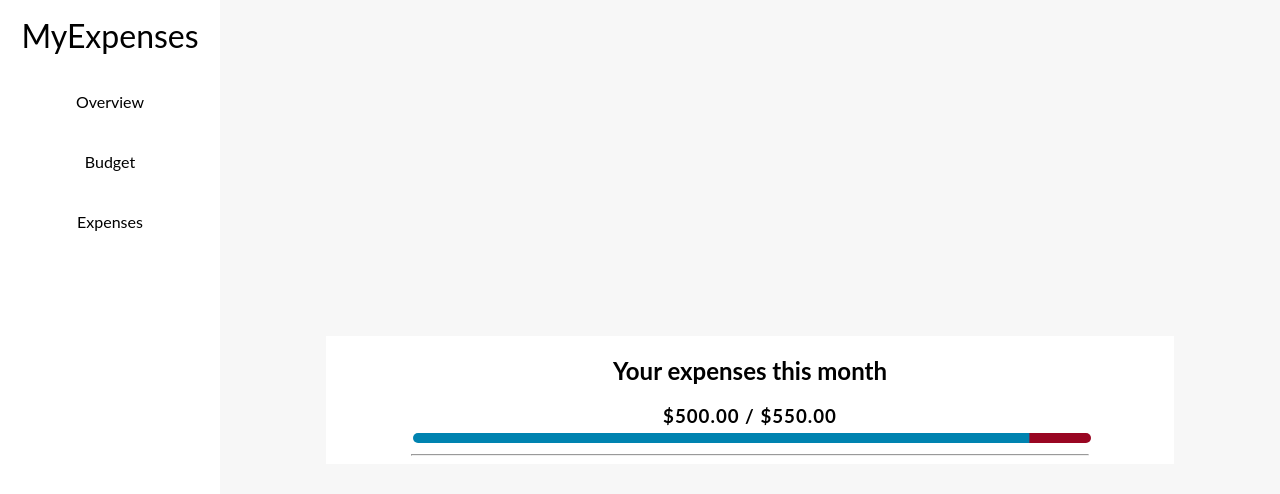
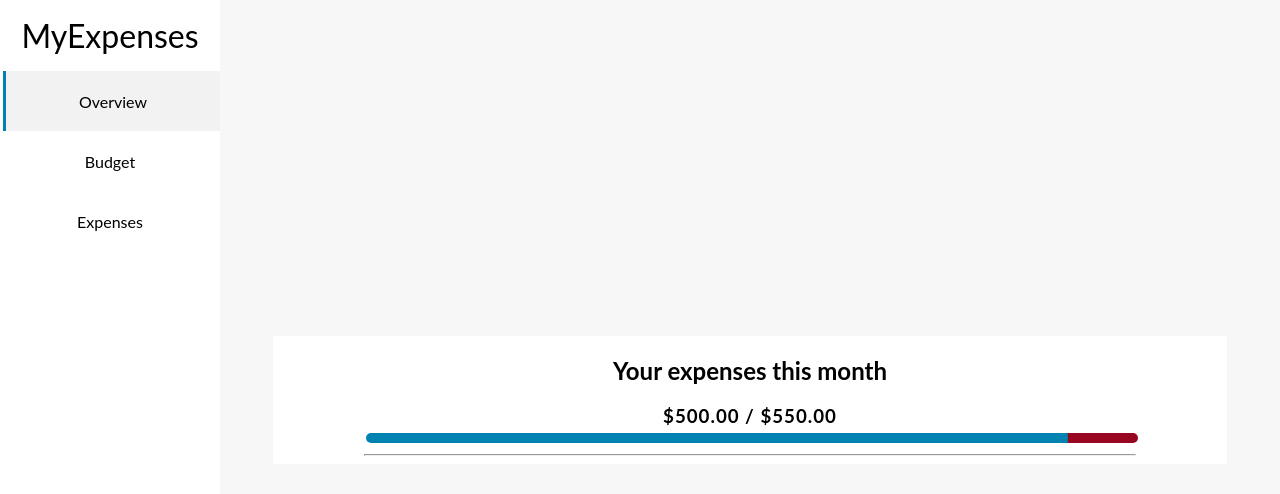
Before and after one commit to jackyliu0101/budget-app-react, a React (Create React App) app: page / in a window 1280 px wide. Shown: the top 494 px of the page. Built offline with nearby package versions, Linux system fonts and the light colour scheme.

Commit message:
finished sidePanel with react routing

```diff
--- a/package.json
+++ b/package.json
@@ -8,6 +8,7 @@
     "@testing-library/user-event": "^13.5.0",
     "react": "^18.2.0",
     "react-dom": "^18.2.0",
+    "react-router-dom": "^6.11.0",
     "react-scripts": "5.0.1",
     "web-vitals": "^2.1.4"
   },
--- a/src/App.css
+++ b/src/App.css
@@ -10,6 +10,13 @@ body {
   display: flex;
   flex-direction: row;
   padding-left: 220px;
+}
+
+.content-container {
+  background-color: #fff;
+  display: flex;
+  width: 90%;
+  margin: auto;
 }
 
 button {
@@ -118,6 +125,21 @@ input[type='range']::-webkit-slider-runnable-track {
   color: inherit;
 }
 
+.sidePanel a.custom-link {
+  display: flex;
+  align-items: center;
+  justify-content: center;
+  width: 100%;
+  height: 100%;
+}
+
+.sidePanel li.active {
+  background-color: #f2f2f2;
+  border: solid #0083B0;
+  border-width: 0 0 0 3px;
+  margin-left: 3px;
+}
+
 .sidePanel li:hover {
   background-color: #f7f7f7;
   cursor: pointer;
--- a/src/App.js
+++ b/src/App.js
@@ -1,12 +1,21 @@
 import './App.css';
-import { Overview } from './components/Overview';
+import { Overview } from './pages/Overview';
+import { Budget } from './pages/Budget';
+import { Expenses } from './pages/Expenses';
 import { SidePanel } from './components/SidePanel';
+import { Route, Routes } from 'react-router-dom';
 
 function App() {
   return (
     <div className="App">
       <SidePanel />
-      <Overview />
+      <div className="content-container">
+        <Routes>
+          <Route path="/" element={<Overview />} />
+          <Route path="/budget" element={<Budget />} />
+          <Route path="/expenses" element={<Expenses />} />
+        </Routes>
+      </div>
     </div>
   )
 }
--- a/src/components/SidePanel.js
+++ b/src/components/SidePanel.js
@@ -1,18 +1,24 @@
+import { Link, useMatch, useResolvedPath } from 'react-router-dom';
+
 export const SidePanel = () => {
   return (
     <div className="sidePanel">
-      <a className="site-title">MyExpenses</a>
+      <Link to="/" className="site-title">MyExpenses</Link>
       <ul>
-        <li>
-          <a href="/overview">Overview</a>
-        </li>
-        <li>
-          <a href="/budget">Budget</a>
-        </li>
-        <li>
-          <a href="/expenses">Expenses</a>
-        </li>
+        <CustomLink to="/">Overview</CustomLink>
+        <CustomLink to="/budget">Budget</CustomLink>
+        <CustomLink to="/expenses">Expenses</CustomLink>
       </ul>
     </div>
   )
 }
+
+export const CustomLink = ({ to, children }) => {
+  const resolvedPath = useResolvedPath(to)
+  const isActive = useMatch({ path: resolvedPath.pathname, end: true })
+  return (
+    <li className={isActive ? "active" : ""}>
+      <Link className="custom-link" to={to}>{children}</Link>
+     </li>
+  )
+}
--- a/src/index.js
+++ b/src/index.js
@@ -1,10 +1,13 @@
 import React from 'react';
 import ReactDOM from 'react-dom/client';
 import App from './App';
+import { BrowserRouter } from 'react-router-dom';
 
 const root = ReactDOM.createRoot(document.getElementById('root'));
 root.render(
   <React.StrictMode>
-    <App />
+    <BrowserRouter>
+      <App />
+    </BrowserRouter>
   </React.StrictMode>
 );
--- /dev/null
+++ b/src/pages/Budget.js
@@ -0,0 +1,5 @@
+export const Budget = () => {
+  return (
+    <h1>Budget</h1>
+  )
+}
--- /dev/null
+++ b/src/pages/Expenses.js
@@ -0,0 +1,5 @@
+export const Expenses = () => {
+  return (
+    <h1>Expenses</h1>
+  )
+}
--- a/src/components/Overview.css
+++ b/src/pages/Overview.css
@@ -1,11 +1,10 @@
 .overview-container {
-  background-color: #fff;
   display: flex;
   flex-direction: column;
   align-items: center;
   text-align: center;
   justify-content: center;
-  width: 80%;
+  width: inherit;
   margin: auto;
 }
 
--- a/src/components/Overview.js
+++ b/src/pages/Overview.js
@@ -1,4 +1,4 @@
-import { Slider } from './Slider';
+import { Slider } from '../components/Slider';
 import './Overview.css';
 
 export const Overview = () => {
```
Also changed, not shown: 1 other file (tests, documents, lock files or other folders).
